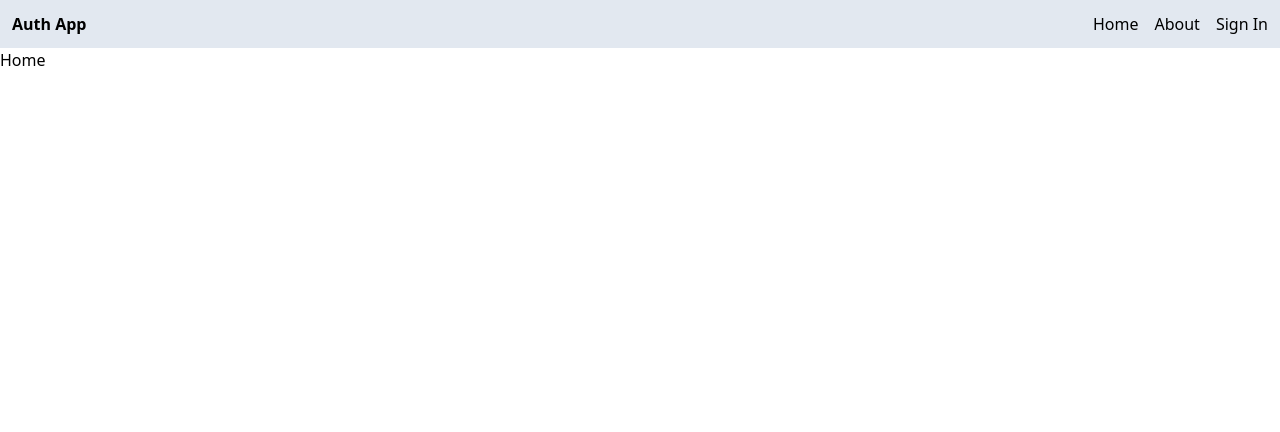
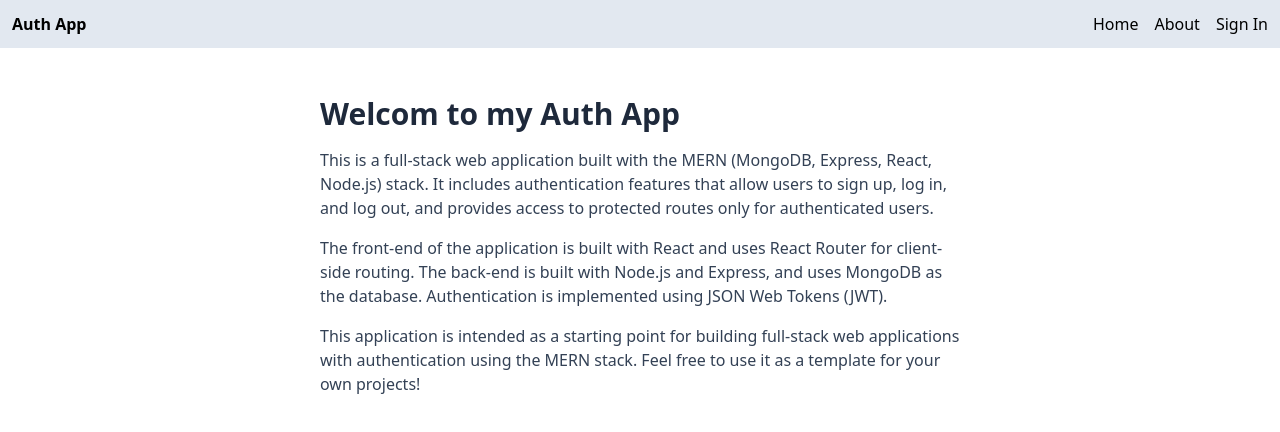
Before and after one commit to Karanjos/my-blog, a React (Vite) app in the folder client/: page / in a window 1280 px wide. Shown: the top 432 px of the page. Built offline with nearby package versions, Linux system fonts and the light colour scheme; no server answers.

Commit message:
complete home and about pages

```diff
--- a/client/src/pages/About.jsx
+++ b/client/src/pages/About.jsx
@@ -1,6 +1,24 @@
 const About = () => {
   return (
-    <div>About</div>
-  )
-}
-export default About
+    <div className="px-4 py-12 max-w-2xl mx-auto">
+      <h1 className="text-3xl font-bold  mb-4 text-slate-800">About</h1>
+      <p className="mb-4 text-slate-700">
+        This is a MERN (MongoDB, Express, React, Node.js) stack application with
+        authentication. It allows users to sign up, log in, and log out, and
+        provides access to protected routes only for authenticated users.
+      </p>
+      <p className="mb-4 text-slate-700">
+        The front-end of the application is built with React and uses React
+        Router for client-side routing. The back-end is built with Node.js and
+        Express, and uses MongoDB as the database. Authentication is implemented
+        using JSON Web Tokens (JWT).
+      </p>
+      <p className="mb-4 text-slate-700">
+        This application is intended as a starting point for building full-stack
+        web applications with authentication using the MERN stack. Feel free to
+        use it as a template for your own projects!
+      </p>
+    </div>
+  );
+};
+export default About;
--- a/client/src/pages/Home.jsx
+++ b/client/src/pages/Home.jsx
@@ -1,6 +1,25 @@
 const Home = () => {
   return (
-    <div>Home</div>
+    <div className=" px-4 py-12 max-w-2xl mx-auto">
+      <h1 className="text-3xl font-bold mb-4 text-slate-800">Welcom to my Auth App</h1>
+      <p className='mb-4 text-slate-700'>
+        This is a full-stack web application built with the MERN (MongoDB,
+        Express, React, Node.js) stack. It includes authentication features that
+        allow users to sign up, log in, and log out, and provides access to
+        protected routes only for authenticated users.
+      </p>
+      <p className='mb-4 text-slate-700'>
+        The front-end of the application is built with React and uses React
+        Router for client-side routing. The back-end is built with Node.js and
+        Express, and uses MongoDB as the database. Authentication is implemented
+        using JSON Web Tokens (JWT).
+      </p>
+      <p className='mb-4 text-slate-700'>
+        This application is intended as a starting point for building full-stack
+        web applications with authentication using the MERN stack. Feel free to
+        use it as a template for your own projects!
+      </p>
+    </div>
   )
 }
 export default Home
```
